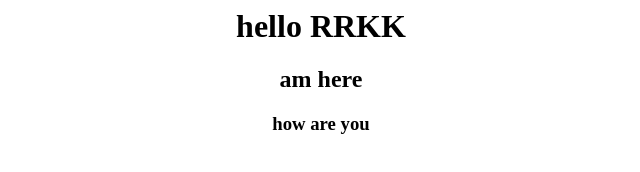
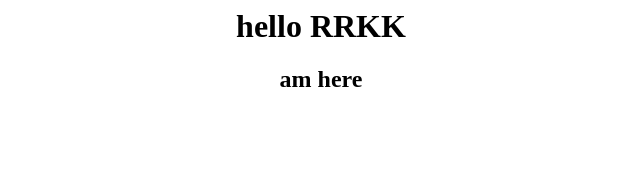
Before and after one commit to RehanKhatri/first-project, a plain HTML site: page index.html in a window 1280 px wide. Shown: the whole page, without its empty margins (319-959 px from the left). Drawn offline with Linux system fonts and the light colour scheme.

Commit message:
remove h3

```diff
--- a/index.html
+++ b/index.html
@@ -6,7 +6,6 @@
 	<center>
 		<h1>hello RRKK</h1>
 		<h2>am here</h2>
-		<h3> how are you </h3>
 	</center>
 </body>
 </html>
```
